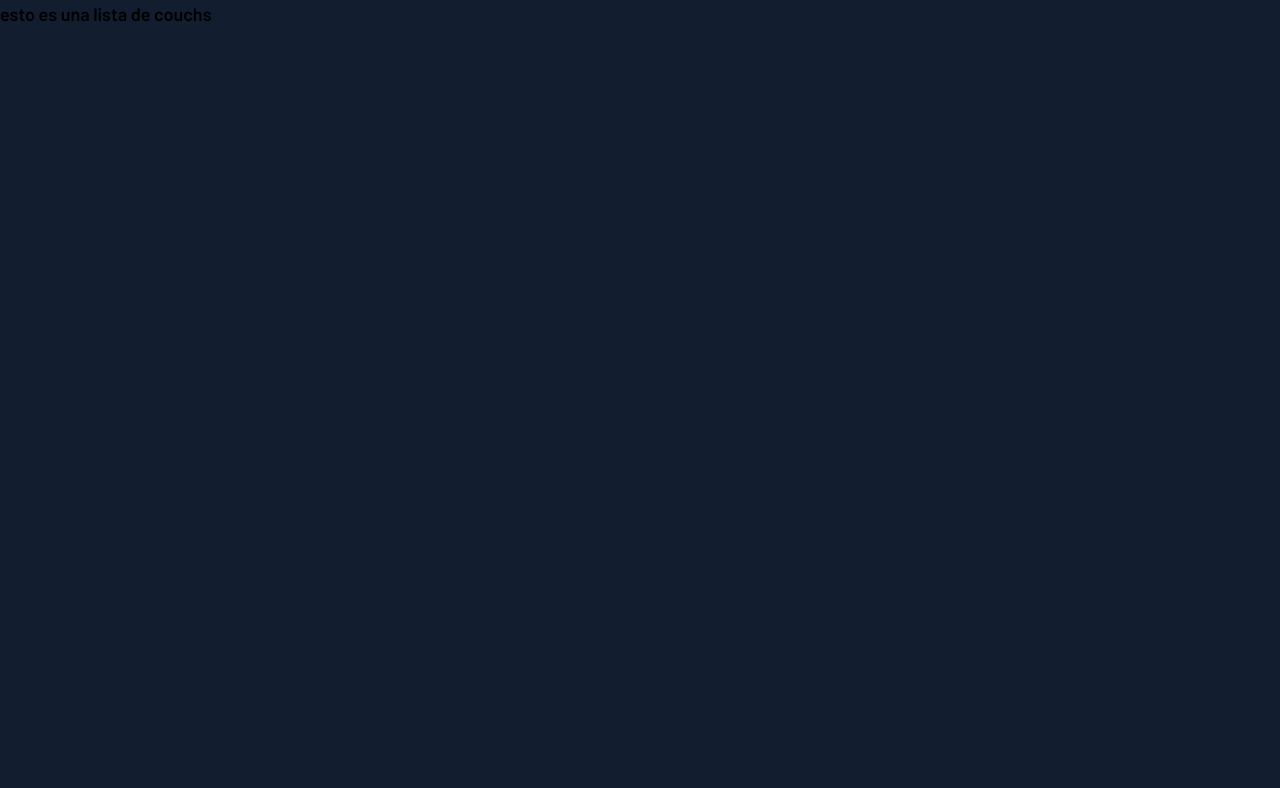
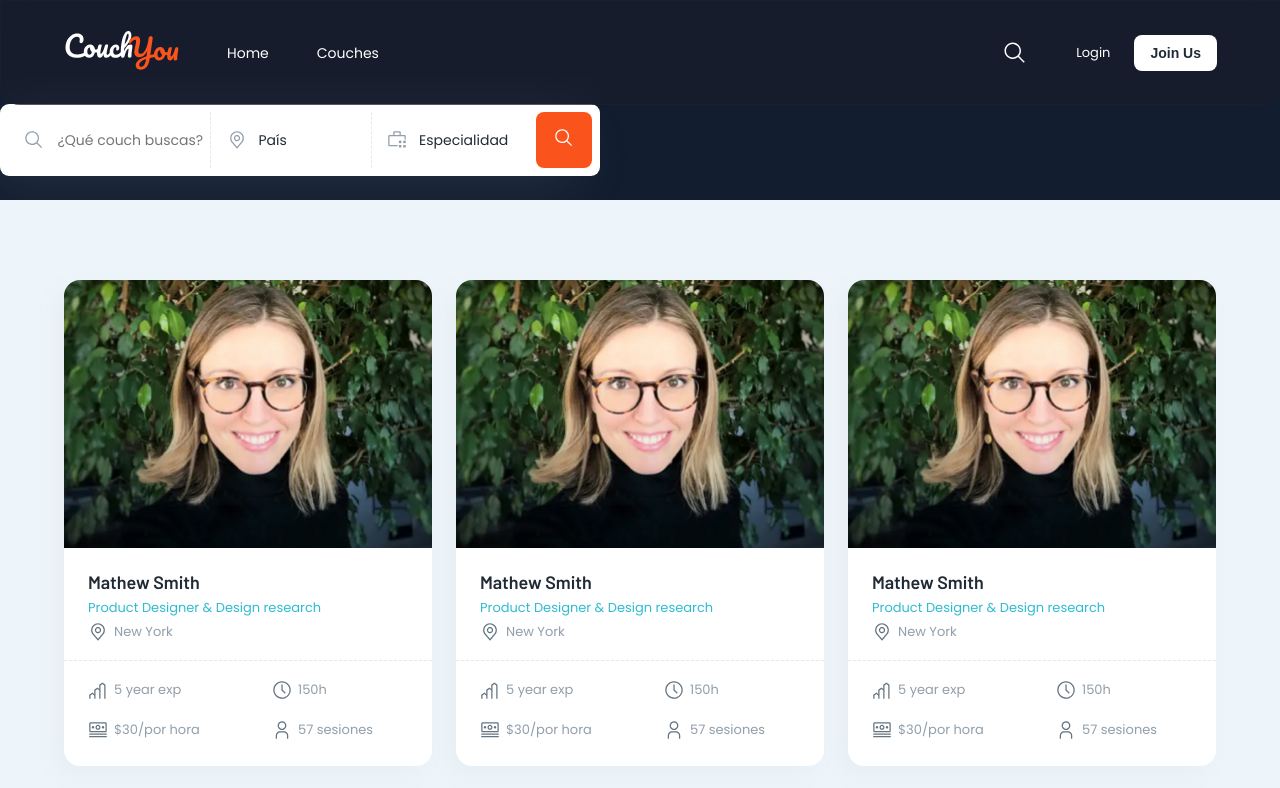
Before and after one commit to sofiavillazon28/coachYouReact, a React (Create React App) app: page /list in a window 1280 px wide. Shown: the top 788 px of the page. Built offline with nearby package versions, Linux system fonts and the light colour scheme.

Commit message:
routes, listView y Home

```diff
--- a/src/components/HomePage/CouchResume.jsx
+++ b/src/components/HomePage/CouchResume.jsx
@@ -3,7 +3,6 @@ import React from 'react'
 import CardItem from "../Molecules/CardItem"
 
 const CouchResume = () => {
-
     const totalItems = 6;
     const items = new Array(totalItems).fill(null);
 
--- a/src/components/Molecules/CardItem.jsx
+++ b/src/components/Molecules/CardItem.jsx
@@ -2,15 +2,24 @@ import IMG from "../../assets/images/images/IMG.jpg"
 import pin from "../../assets/images/icons/pin.svg"
 import increase_level from "../../assets/images/icons/increase_level.svg"
 import clock from "../../assets/images/icons/clock.svg"
+import React from 'react'
+import { useNavigate } from "react-router-dom";
+
 import cash from "../../assets/images/icons/cash.svg"
 import user from "../../assets/images/icons/user.svg"
-import React from 'react'
 
 const CardItem = () => {
+    let navigate = useNavigate();
+    const routeChange = () =>{
+      let path = `/detail`;
+      navigate(path);
+    }
+
     return (
-        <article className="card">
+        <article className="card" onClick={routeChange}
+        >
             <div className="card__image">
-            <img src={IMG} alt=""/>
+                <img src={IMG} alt="" />
             </div>
 
             <div className="card__content">
--- /dev/null
+++ b/src/components/Molecules/SearchBar.jsx
@@ -0,0 +1,49 @@
+import React from 'react'
+
+import search from "../../assets/images/icons/search-1.svg"
+import inventory_management from "../../assets/images/icons/inventory_management.svg"
+import pin from "../../assets/images/icons/pin-1.svg"
+import search2 from "../../assets/images/icons/search.svg"
+
+const SearchBar = () => {
+  return (
+    <>
+      <section className="section">
+        <form className="search flex flex-column justify-content md:flex-row resp-flex mt-2 stats">
+          <div className="search-field flex items-center gap-sm w-176">
+            <img src={search} alt="¿Qué couch buscas?" width="20" height="20" />
+            <input className="search-input p2 appearance-none" type="text" placeholder="¿Qué couch buscas?" />
+          </div>
+          <span className="divider-line hidden md:block"></span>
+          <div className="search-field flex items-center gap-sm w-134 ">
+            <img src={pin} alt="País" width="20" height="20" />
+            <select className="search-input p2 appearance-none" placeholder="País">
+              <option value="" disabled selected>País</option>
+              <option value="peru">Perú</option>
+              <option value="colombia">Colombia</option>
+              <option value="mexico">México</option>
+              <option value="ecuador">Ecuador</option>
+              <option value="venezuela">Venezuela</option>
+            </select>
+          </div>
+          <span className="divider-line hidden md:block"></span>
+          <div className="search-field flex items-center gap-sm w-138">
+            <img src={inventory_management} alt="Expecialidad" width="20" height="20" />
+            <select className="search-input p2 appearance-none" placeholder="Especialidad">
+              <option value="" disabled selected>Especialidad</option>
+              <option value="peru">Desarrollo</option>
+              <option value="mexico">Design</option>
+              <option value="colombia">Ciencia de datos</option>
+            </select>
+          </div>
+          <button className="button square-button">
+            <img src={search2} alt="search" />
+          </button>
+        </form>
+      </section>
+
+    </>
+  );
+};
+
+export default SearchBar;
--- /dev/null
+++ b/src/components/Pages/CouchDetail.jsx
@@ -0,0 +1,10 @@
+import React from 'react'
+
+const CouchDetail = () => {
+
+    return (
+        <h1>CouchDetail</h1>
+    );
+};
+
+export default CouchDetail;
--- /dev/null
+++ b/src/components/Pages/CouchList.jsx
@@ -0,0 +1,36 @@
+import React from 'react'
+import Header from "../PrincipalSections/Header"
+import Footer from "../PrincipalSections/Footer"
+
+import SearchBar from "../Molecules/SearchBar"
+import CardItem from "../Molecules/CardItem"
+
+import search from "../../assets/images/icons/search-1.svg"
+import inventory_management from "../../assets/images/icons/inventory_management.svg"
+import pin from "../../assets/images/icons/pin-1.svg"
+import search2 from "../../assets/images/icons/search.svg"
+
+const CouchList = () => {
+
+  const totalItems = 12;
+  const items = new Array(totalItems).fill(null);
+
+  return (
+    <>
+      <Header></Header>
+      <SearchBar/>
+
+      <section className="section section-cards">
+            <div className="container g-elements gap-md">
+
+                {items.map((_, idx) => <CardItem></CardItem>)}
+
+            </div>
+        </section>
+
+      <Footer></Footer>
+    </>
+  );
+};
+
+export default CouchList;
--- a/src/components/PrincipalPages/HomePage.jsx
+++ b/src/components/Pages/HomePage.jsx
@@ -6,6 +6,7 @@ import StepsSection from "../HomePage/StepsSection"
 import Footer from "../PrincipalSections/Footer"
 import NewsSection from "../HomePage/NewsSection"
 import CouchResume from "../HomePage/CouchResume"
+
 const HomePage = () => {
   return (
     <>
--- /dev/null
+++ b/src/components/Pages/Login.jsx
@@ -0,0 +1,10 @@
+import React from 'react'
+
+const Login = () => {
+
+    return (
+        <h1>Login</h1>
+    );
+};
+
+export default Login;
--- /dev/null
+++ b/src/components/Pages/Register.jsx
@@ -0,0 +1,10 @@
+import React from 'react'
+
+const Register = () => {
+
+    return (
+        <h1>Register</h1>
+    );
+};
+
+export default Register;
--- a/src/components/PrincipalPages/CouchList.jsx
+++ /dev/null
@@ -1,9 +0,0 @@
-import React from 'react'
-
-const CouchList = () => {
-    return (
-      <h5>esto es una lista de couchs</h5>
-    );
-  };
-
-  export default CouchList;
--- a/src/components/PrincipalSections/Footer.jsx
+++ b/src/components/PrincipalSections/Footer.jsx
@@ -50,8 +50,8 @@ const Footer = () => {
         </div>
         <div className="">
           <ul className="footer__contact-links">
-            <li><a href="http://"><p className="p3 text-grey">Help Center</p></a></li>
-            <li><a href="http://"><p className="p3 text-grey">Terms and conditions</p></a></li>
+            <li><a href="/"><p className="p3 text-grey">Help Center</p></a></li>
+            <li><a href="/"><p className="p3 text-grey">Terms and conditions</p></a></li>
           </ul>
         </div>
       </div>
--- a/src/components/PrincipalSections/Header.jsx
+++ b/src/components/PrincipalSections/Header.jsx
@@ -8,7 +8,7 @@ const Header = () => {
       <nav id="header-nav" className="nav">
         <div className="container px-15 flex justify-between items-center p-relative md:px-0">
           <div className="flex  gap-xl">
-            <a href="index.html">
+            <a href="/">
               <img src={logo} alt="" className="nav__logo" width="114" height="39" />
             </a>
             <ul className="list flex items-center gap-xl hidden md:flex">
@@ -23,8 +23,8 @@ const Header = () => {
           <div className="list flex items-center gap-md">
             <img className="hidden md:flex" src={searchIcon} alt="searchIcon"/>
               <span className="divider-line h-full"></span>
-              <a className="list__link p3" href="#ss">Login</a>
-              <button className="button-white">Join Us</button>
+              <a className="list__link p3" href="/login">Login</a>
+              <a href="/register"><button className="button-white" href="/register">Join Us</button></a>
           </div>
         </div>
       </nav>
```
Also changed, not shown: src/routes/PrimaryRoute.jsx (+18 -2 lines). Lines whose indentation alone changed are shown as unchanged.
